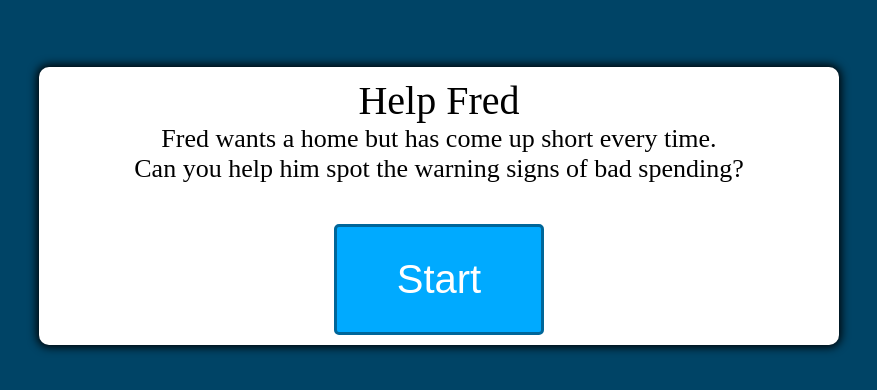
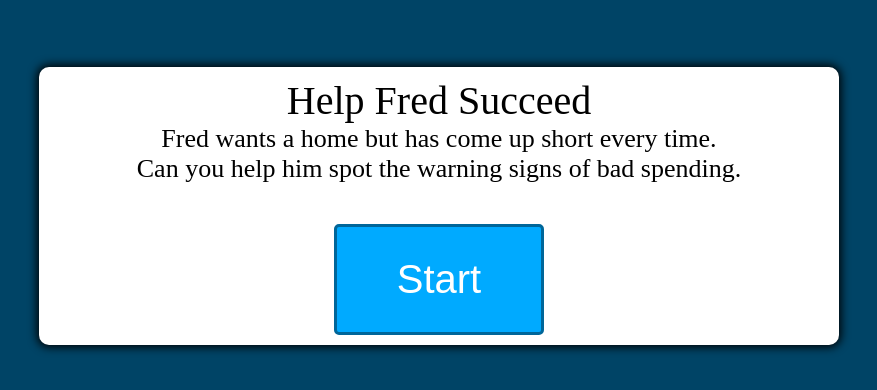
Before and after one commit to leonardmalcom/projects, a plain HTML site: page quiz.html in a window 1280 px wide. Shown: the part 194-584 px from the top of the page, without its empty margins (201-1078 px from the left). Drawn offline with nearby package versions, Linux system fonts and the light colour scheme.

Commit message:
changed line 14 an 15 text

```diff
--- a/quiz.html
+++ b/quiz.html
@@ -11,8 +11,8 @@
     <div class="parent">
     <div id="question-container" class="">
       <div class="plus-one"></div>
-      <div id="question" class="header text-center">Help Fred</div>
-      <div id="full-answer" class="center text-center">Fred wants a home but has come up short every time. <br>Can you help him spot the warning signs of bad spending?<br></div>
+      <div id="question" class="header text-center">Help Fred Succeed</div>
+      <div id="full-answer" class="center text-center">Fred wants a home but has come up short every time. <br>Can you help him spot the warning signs of bad spending.<br></div>
       <div id="score" class="text-center hide">Score <span id="score-display"></span></div>
       <div id="pig" class="pig text-center hide">
         <img src="imgs/edited/pig.png" alt="">
```
